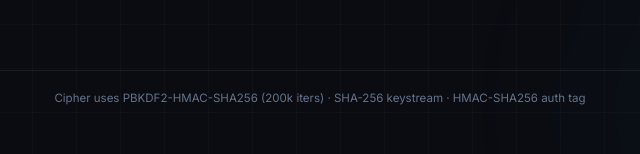
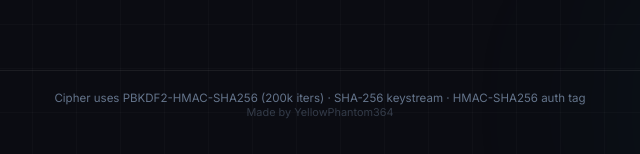
Before and after one commit to YellowPhantom/cipher, a plain HTML site: page index.html in a window 1280 px wide. Shown: the part 592-746 px from the top of the page, 320-960 px from the left. Drawn offline with Linux system fonts and the light colour scheme.

Commit message:
Enhance footer with attribution and line break
Added a footer with additional information and attribution.

```diff
--- a/index.html
+++ b/index.html
@@ -127,7 +127,11 @@
     <div id="status-bar" class="status-bar hidden"></div>
   </main>
 
-  <footer>Cipher uses PBKDF2-HMAC-SHA256 (200k iters) · SHA-256 keystream · HMAC-SHA256 auth tag</footer>
+<footer>
+  Cipher uses PBKDF2-HMAC-SHA256 (200k iters) · SHA-256 keystream · HMAC-SHA256 auth tag
+  <br />
+  <span style="opacity: 0.45; font-size: 0.68rem;">Made by YellowPhantom364</span>
+</footer>
 
   <script src="cipher.js"></script>
   <script src="app.js"></script>
```
